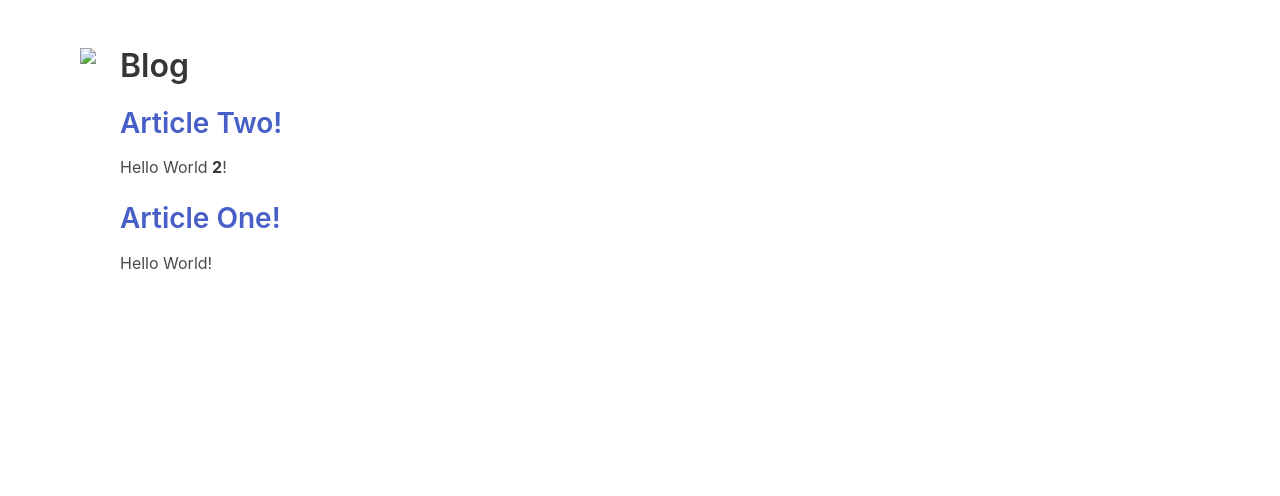
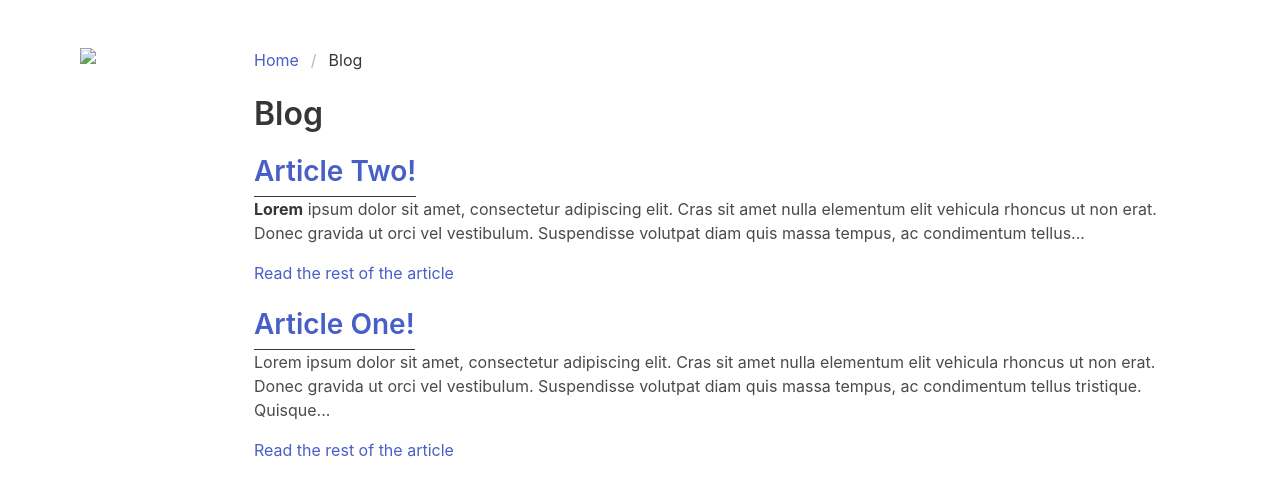
Before and after one commit to LostCore/rdcom_flask, a Flask app: page /blog in a window 1280 px wide. Shown: the top 496 px of the page. Run offline with Flask 2, Linux system fonts and the light colour scheme; style sheets or scripts are compiled from the project's sources; some libraries are stand-ins or nearby versions.

Commit message:
First breadcrumb

```diff
--- a/rdcom_website/__init__.py
+++ b/rdcom_website/__init__.py
@@ -1,6 +1,7 @@
 from flask import Flask
 from flask import request
 from flask import render_template
+from flask import helpers
 
 from rdcom_website.blog import get_articles, get_article_content, get_article_file, get_article, parse_article_content
 
@@ -14,6 +15,7 @@ def index():
     articles = get_articles()
     context = {
         'site_title': app.config.get('SITE_TITLE'),
+        'page_type_class': 'home',
         'articles': articles
     }
     return render_template("index.html", **context)
@@ -26,10 +28,16 @@ def blog():
         article_content = get_article_content(article_entry.get('path'))
         article_content = parse_article_content(article_content)
         articles[k].update({'content': article_content})
+    breadcrumb = [
+        ('Home', 'home', helpers.url_for('index'), False),
+        ('Blog', 'blog', helpers.url_for('blog'), True)
+    ]
     context = {
         'site_title': 'Blog - '+app.config.get('SITE_TITLE'),
+        'page_type_class': 'blog',
         'page_title': 'Blog',
-        'articles': articles
+        'articles': articles,
+        'breadcrumb': breadcrumb
     }
     return render_template("blog.html", **context)
 
@@ -40,9 +48,16 @@ def article(post_name):
     article_content = get_article_content(article_file)
     article_content = parse_article_content(article_content)
     the_article = get_article(article_file)
+    breadcrumb = [
+        ('Home', 'home', helpers.url_for('index'), False),
+        ('Blog', 'blog', helpers.url_for('blog'), False),
+        (the_article.get('title'), the_article.get('name'), helpers.url_for('article', post_name=the_article.get('name')), True)
+    ]
     context = {
+        'breadcrumb': breadcrumb,
         'site_title': the_article.get('title')+' - '+app.config.get('SITE_TITLE'),
         'page_title': the_article.get('Blog'),
+        'page_type_class': 'blog-entry',
         'article': the_article,
         'article_content': article_content
     }
--- a/rdcom_website/contents/article_one.md
+++ b/rdcom_website/contents/article_one.md
@@ -1,3 +1,11 @@
 #@date: 2017-8-26
 #@title: Article One!
-Hello World!
+Lorem ipsum dolor sit amet, consectetur adipiscing elit. Cras sit amet nulla elementum elit vehicula rhoncus ut non erat. Donec gravida ut orci vel vestibulum. Suspendisse volutpat diam quis massa tempus, ac condimentum tellus tristique. Quisque nulla turpis, lobortis eget arcu in, eleifend commodo erat. Cras eu libero nisi. Curabitur mattis massa vitae pellentesque ultricies. Suspendisse laoreet auctor efficitur. Phasellus auctor felis non enim elementum, sed fermentum neque consequat. Praesent bibendum, purus eu molestie gravida, nunc augue elementum nibh, vel malesuada nulla massa at arcu. Sed malesuada ligula sem.
+
+Nam convallis tortor eget tincidunt tristique. Phasellus turpis erat, elementum dictum porttitor ac, elementum in arcu. Nunc nibh nisi, egestas nec luctus vitae, varius eget lectus. Curabitur ac sapien ante. Praesent egestas molestie ante, sed eleifend nunc mollis ac. Maecenas eros metus, laoreet non ullamcorper at, sollicitudin a nisl. Etiam et condimentum magna. Sed ultricies purus ut faucibus interdum. Duis quis risus ligula. Morbi quis lacus vestibulum, mattis enim quis, accumsan augue. Maecenas aliquet aliquet leo, ut condimentum risus tincidunt a. Fusce ac aliquam mi. Donec ut imperdiet orci.
+
+Mauris sodales sodales dictum. Etiam venenatis, dolor vel mattis placerat, risus massa pharetra urna, lobortis sollicitudin purus erat posuere lacus. In vel massa ac velit pulvinar euismod. Phasellus luctus enim et consectetur vehicula. Nullam sit amet tincidunt nisi. Donec nec nisi orci. Praesent vehicula efficitur lacus a eleifend. Maecenas tincidunt rutrum sapien, quis pretium lacus dapibus sed. Proin vitae arcu quis elit malesuada tristique. Proin eleifend mollis lorem in euismod.
+
+Integer vitae tempus velit, molestie condimentum dui. Aliquam erat volutpat. Quisque vulputate est lacus, et iaculis tortor vulputate vitae. Curabitur nec facilisis orci, in facilisis mauris. Quisque suscipit, justo sed sollicitudin convallis, dui nulla sollicitudin nibh, eu fringilla metus quam id diam. Praesent dignissim blandit porta. Aenean placerat velit nisl, et vestibulum dolor viverra sed. Suspendisse lorem purus, porttitor et ligula vitae, rhoncus commodo erat.
+
+Ut bibendum ex ac nunc tristique, sit amet cursus orci sollicitudin. Nunc non rhoncus quam, et volutpat nisi. Sed tempor lectus et justo molestie, quis mattis dolor consectetur. Maecenas mollis ex id magna rhoncus ullamcorper. Aliquam convallis urna id sagittis venenatis. Nullam at blandit felis. Aliquam erat volutpat.
--- a/rdcom_website/contents/article_two.md
+++ b/rdcom_website/contents/article_two.md
@@ -1,3 +1,11 @@
 #@date: 2017-8-25
 #@title: Article Two!
-Hello World **2**!
+**Lorem** ipsum dolor sit amet, consectetur adipiscing elit. Cras sit amet nulla elementum elit vehicula rhoncus ut non erat. Donec gravida ut orci vel vestibulum. Suspendisse volutpat diam quis massa tempus, ac condimentum tellus tristique. Quisque nulla turpis, lobortis eget arcu in, eleifend commodo erat. Cras eu libero nisi. Curabitur mattis massa vitae pellentesque ultricies. Suspendisse laoreet auctor efficitur. Phasellus auctor felis non enim elementum, sed fermentum neque consequat. Praesent bibendum, purus eu molestie gravida, nunc augue elementum nibh, vel malesuada nulla massa at arcu. Sed malesuada ligula sem.
+
+Nam **convallis** tortor eget tincidunt tristique. Phasellus turpis erat, elementum dictum porttitor ac, elementum in arcu. Nunc nibh nisi, egestas nec luctus vitae, varius eget lectus. Curabitur ac sapien ante. Praesent egestas molestie ante, sed eleifend nunc mollis ac. Maecenas eros metus, laoreet non ullamcorper at, sollicitudin a nisl. Etiam et condimentum magna. Sed ultricies purus ut faucibus interdum. Duis quis risus ligula. Morbi quis lacus vestibulum, mattis enim quis, accumsan augue. Maecenas aliquet aliquet leo, ut condimentum risus tincidunt a. Fusce ac aliquam mi. Donec ut imperdiet orci.
+
+Mauris sodales sodales dictum. Etiam venenatis, dolor vel mattis placerat, risus massa pharetra urna, lobortis sollicitudin purus erat posuere lacus. In vel massa ac velit pulvinar euismod. Phasellus luctus enim et consectetur vehicula. Nullam sit amet tincidunt nisi. Donec nec nisi orci. Praesent vehicula efficitur lacus a eleifend. Maecenas tincidunt rutrum sapien, quis pretium lacus dapibus sed. Proin vitae arcu quis elit malesuada tristique. Proin eleifend mollis lorem in euismod.
+
+Integer vitae tempus velit, molestie condimentum dui. Aliquam erat volutpat. Quisque vulputate est lacus, et iaculis tortor vulputate vitae. Curabitur nec facilisis orci, in facilisis mauris. Quisque suscipit, justo sed sollicitudin convallis, dui nulla sollicitudin nibh, eu fringilla metus quam id diam. Praesent dignissim blandit porta. Aenean placerat velit nisl, et vestibulum dolor viverra sed. Suspendisse lorem purus, porttitor et ligula vitae, rhoncus commodo erat.
+
+Ut bibendum ex ac nunc tristique, sit amet cursus orci sollicitudin. Nunc non rhoncus quam, et volutpat nisi. Sed tempor lectus et justo molestie, quis mattis dolor consectetur. Maecenas mollis ex id magna rhoncus ullamcorper. Aliquam convallis urna id sagittis venenatis. Nullam at blandit felis. Aliquam erat volutpat.
--- a/rdcom_website/templates/blog.html
+++ b/rdcom_website/templates/blog.html
@@ -3,18 +3,28 @@
 {% block content %}
 <div class="columns">
     <div class="column is-narrow">
-        <figure class="image">
+        <figure class="image is-150x150">
             <img src="http://via.placeholder.com/150x150">
         </figure>
     </div>
     <div class="column">
+        <nav class="breadcrumb" aria-label="breadcrumbs">
+            <ul>
+            {% for bc_entry in breadcrumb %}
+                <li {% if(bc_entry[3]) %}class="is-active"{% endif %}><a href="{{ bc_entry[2] }}">{{ bc_entry[0] }}</a></li>
+            {% endfor %}
+            </ul>
+        </nav>
         <div class="content">
             <h1>{{ page_title }}</h1>
         </div>
         {% for article in articles %}
         <div class="content article" data-n="{{ loop.index0 }}">
             <h2><a href="{{ url_for('article', post_name=article.name) }}">{{ article.title }}</a></h2>
-            {{ article.content | truncate(50) | safe }}
+            {{ article.content | truncate(255) | safe }}
+            <p>
+                <a href="{{ url_for('article', post_name=article.name) }}">Read the rest of the article</a>
+            </p>
         </div>
         {% endfor %}
     </div>
--- a/rdcom_website/templates/layout.html
+++ b/rdcom_website/templates/layout.html
@@ -10,7 +10,7 @@
 </head>
 <body>
 <div class="section">
-    <div class="container is-fluid">
+    <div class="container is-fluid {{ page_type_class }}">
         {% block content %}{% endblock %}
     </div>
 </div>
--- /dev/null
+++ b/sass/_blog.scss
@@ -0,0 +1,9 @@
+.blog{
+  h2{
+    padding-bottom: 0.3em;
+    border-bottom: 1px solid $dark;
+    @media screen and (min-width: $tablet) {
+         display: table-cell;
+    }
+  }
+}
--- a/sass/rdcom.scss
+++ b/sass/rdcom.scss
@@ -1,15 +1,17 @@
 @charset "utf-8";
+
 /*! bulma.io v0.5.1 | MIT License | github.com/jgthms/bulma */
-@import "../node_modules/bulma/sass/utilities/_all";
-@import "../node_modules/bulma/sass/base/_all";
-@import "../node_modules/bulma/sass/elements/_all";
-@import "../node_modules/bulma/sass/components/_all";
-@import "../node_modules/bulma/sass/grid/_all";
-@import "../node_modules/bulma/sass/layout/_all";
+@import "../node_modules/bulma/sass/utilities/initial-variables";
+
+// Custom variables
+$dimensions: 16 24 32 48 64 96 128 150;
+
+@import "../node_modules/bulma/bulma";
 
 /*! Website styles */
 
 @import "typography";
+@import "blog";
 
 ul#active-projects{
   li{
```
Also changed, not shown: rdcom_website/templates/article.html (+8 -1 lines).
